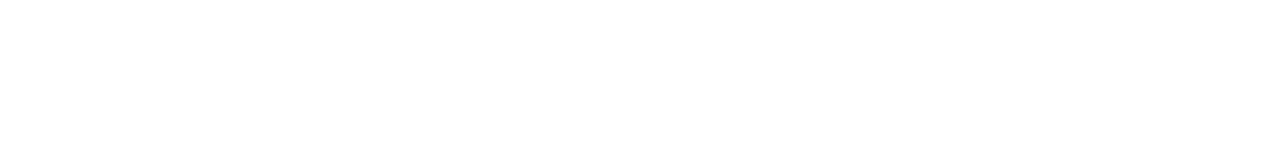
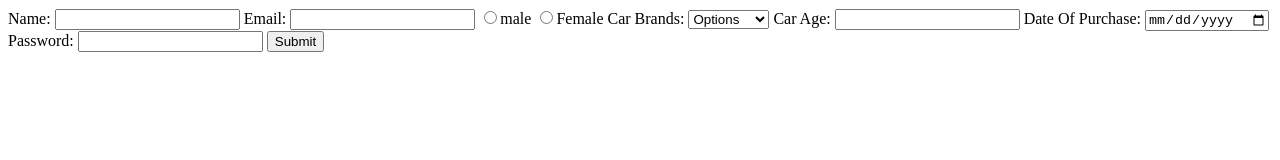
Before and after one commit to acciojob/car-insurance-form-Deepanshu9643, a website: page main.html in a window 1280 px wide. Drawn offline with Linux system fonts and the light colour scheme.

Commit message:
created a submission

```diff
--- a/main.html
+++ b/main.html
@@ -8,6 +8,36 @@
 
 <body>
 	<!-- the entire body must be written by student -->
+	<form method="post">
+		<lable for="name">Name:</lable>
+		<input type="text" id="name" required>
+
+<lable for="email">Email:</lable>
+		<input type="email" id="email" required>
+
+		<label><input type="radio" name="gender" required>male</label>
+		<label><input type="radio" name="gender" required>Female</label>
+
+<label for="cars">Car Brands:</label>
+		<select id="cars">
+			<option value="Options">Options</option>
+			<option value="BMW">BMW</option>
+			<option value="Audi">Audi</option>
+			<option value="Mercedez">Mercedez</option>
+		</select>
+
+		<lable for="carage">Car Age:</lable>
+		<input type="number" id="carage" required>
+
+<lable for="dop">Date Of Purchase:</lable>
+		<input type="date" id="dop" required>
+
+		<lable for="password">Password:</lable>
+		<input type="password" id="password" required>
+
+		<button type="submit">Submit</button>
+
+	</form>
     <script type="text/javascript" src="./script.js">
 </script>
 
```
